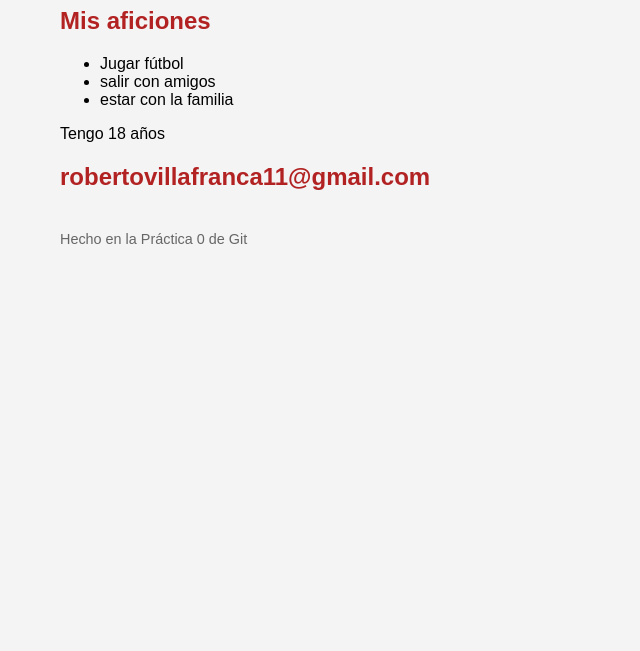
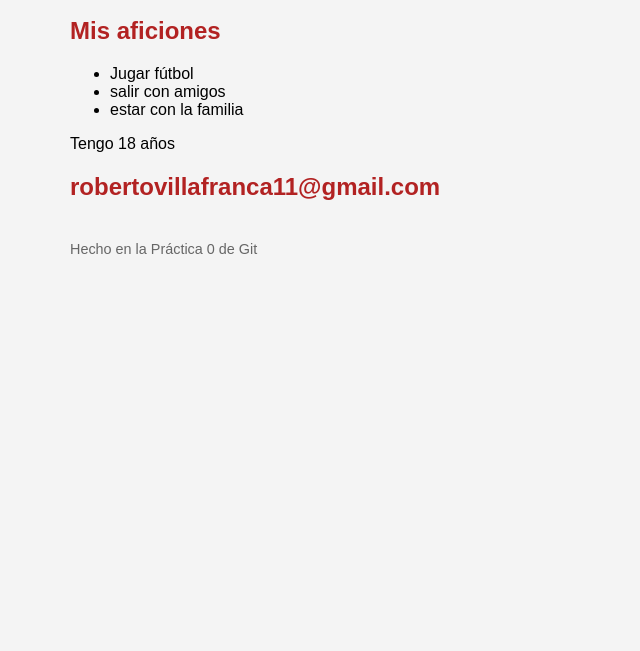
Before and after one commit to Roberto969/Mi-primer-repo, a plain HTML site: page index.html in a window 1280 px wide. Shown: the part 149-800 px from the top of the page, without its empty margins (0-640 px from the left). Drawn offline with Linux system fonts and the light colour scheme.

Commit message:
Aumenta el margen de la pagina

```diff
--- a/estilos.css
+++ b/estilos.css
@@ -1,6 +1,6 @@
 body {
 font-family: Arial, sans-serif;
-margin: 60px;
+margin: 70px;
 background-color: #f4f4f4;
 }
 h1 {
```
